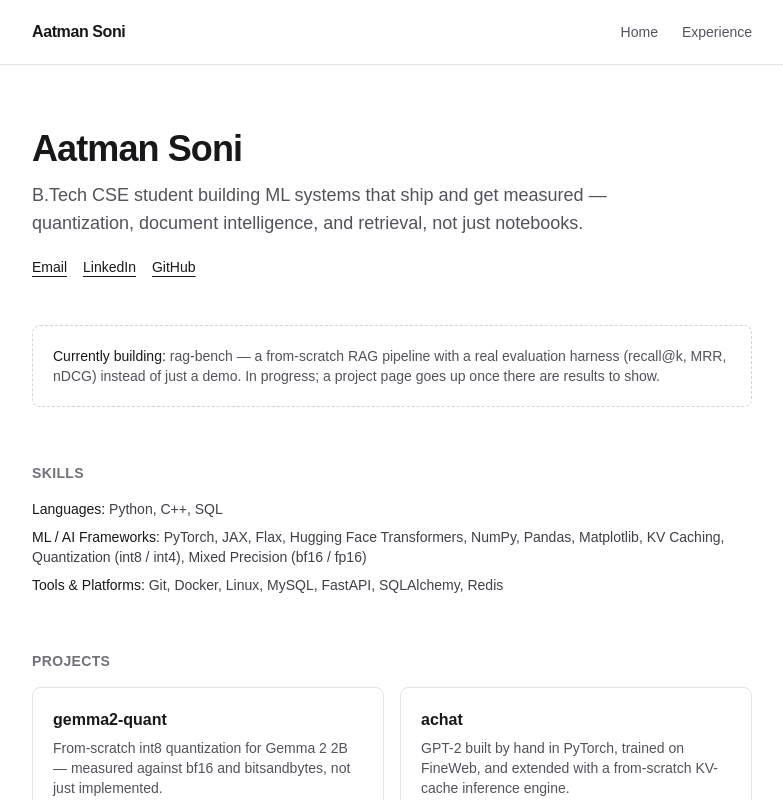
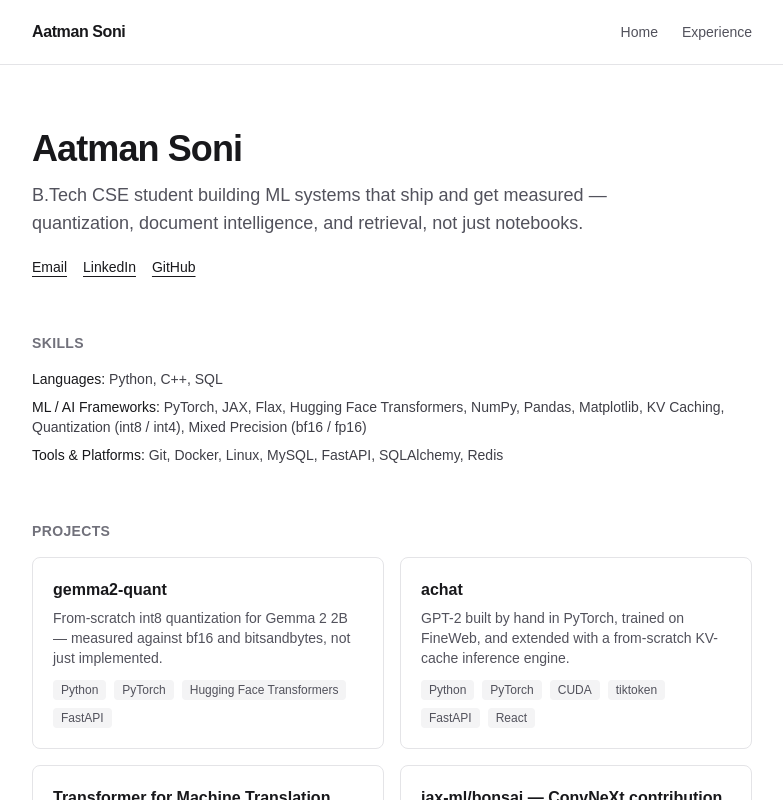
Before and after one commit to Aatman09/Aatman09.github.io, a Next.js app: page / in a window 1280 px wide. Shown: the top 800 px of the page, without its empty margins (248-1031 px from the left). Built offline with nearby package versions, Linux system fonts and the light colour scheme.

Commit message:
Remove currently-building callout from home page

```diff
--- a/src/app/page.tsx
+++ b/src/app/page.tsx
@@ -62,18 +62,6 @@ export default function Home() {
         </div>
       </section>
 
-      {/* In progress callout */}
-      <section className="mt-12 rounded-lg border border-dashed border-zinc-300 p-5 dark:border-zinc-700">
-        <p className="text-sm text-zinc-600 dark:text-zinc-400">
-          <span className="font-medium text-zinc-900 dark:text-zinc-100">
-            Currently building:
-          </span>{" "}
-          rag-bench — a from-scratch RAG pipeline with a real evaluation
-          harness (recall@k, MRR, nDCG) instead of just a demo. In progress;
-          a project page goes up once there are results to show.
-        </p>
-      </section>
-
       {/* Skills */}
       <section className="mt-14">
         <h2 className="text-sm font-semibold uppercase tracking-wide text-zinc-500 dark:text-zinc-500">
```
